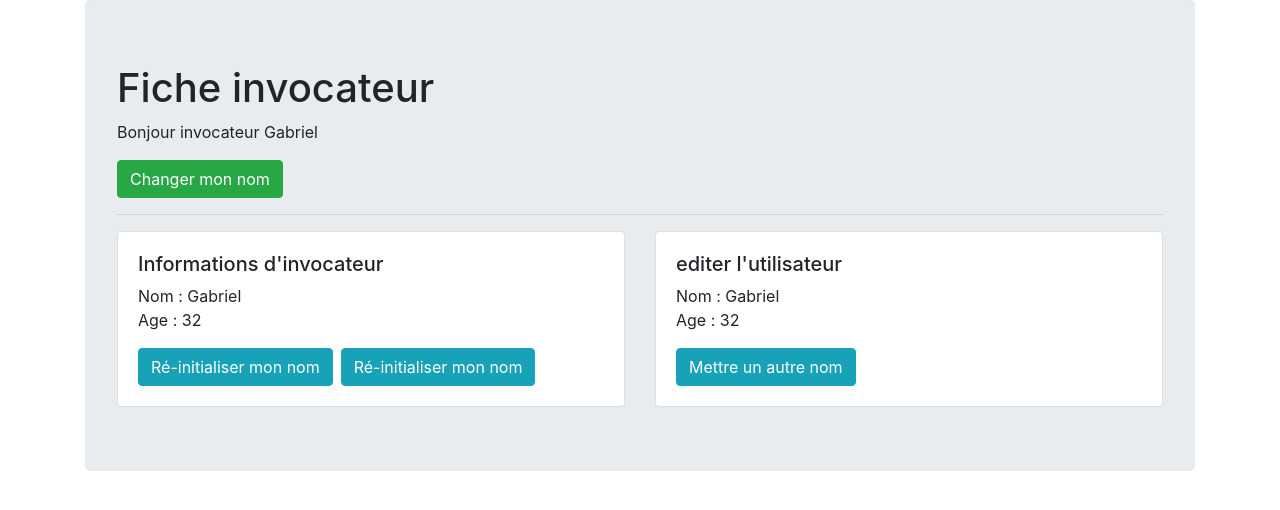
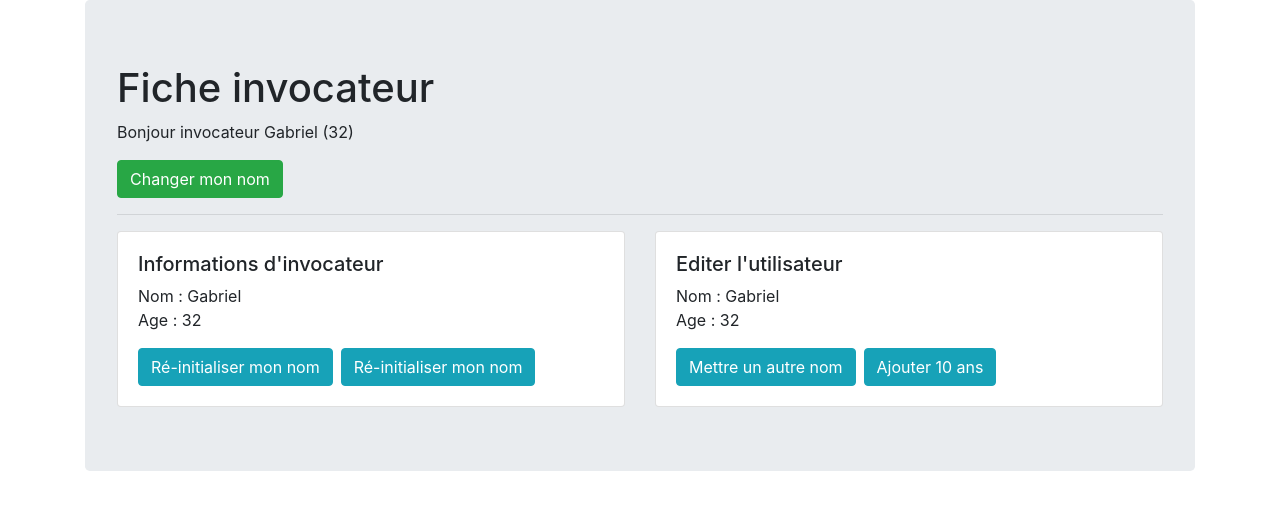
Before and after one commit to gabrielmustiere/vue-wonderful-quote, a Vue app: page / in a window 1280 px wide. Shown: the top 510 px of the page. Built offline with nearby package versions, Linux system fonts and the light colour scheme.

Commit message:
handle age state

```diff
--- a/src/components/User.vue
+++ b/src/components/User.vue
@@ -1,7 +1,7 @@
 <template>
   <div class="jumbotron">
     <h1>{{$ucFirst($t('user.title'))}}</h1>
-    <p>{{$ucFirst($t('user.subtitle',{name: $ucFirst(this.name)}))}}</p>
+    <p>{{$ucFirst($t('user.subtitle',{name: $ucFirst(this.name), age: this.age}))}}</p>
     <button @click="changeName" class="btn btn-success">{{$ucFirst($t('user.changeName.btn.label'))}}</button>
     <hr>
     <div class="row">
@@ -9,10 +9,13 @@
         <user-details :name="name"
                       :age="age"
                       :resetFn="resetName"
-                      @resetName="name = $event"></user-details>
+                      @resetName="name = $event">
+
+        </user-details>
       </div>
       <div class="col">
-        <user-edit :name="name" :age="age"></user-edit>
+        <user-edit :name="name" :age="age" @ageUpdated="age = $event">
+        </user-edit>
       </div>
     </div>
   </div>
--- a/src/components/UserEdit.vue
+++ b/src/components/UserEdit.vue
@@ -1,12 +1,13 @@
 <template>
   <div class="card">
     <div class="card-body">
-      <h5>{{$t('user.userEdit.title')}}</h5>
+      <h5>{{$ucFirst($t('user.userEdit.title'))}}</h5>
       <ul class="list-unstyled">
         <li>{{$ucFirst($t('user.userEdit.name.label'))}} : {{$ucFirst(name)}}</li>
         <li>{{$ucFirst($t('user.userEdit.age.label'))}} : {{age}}</li>
       </ul>
       <button class="btn btn-info" @click="changeName">{{$ucFirst($t('user.userEdit.btn.changeName'))}}</button>
+      <button class="btn btn-info ml-2" @click="ageUpdated">{{$ucFirst($t('user.userEdit.btn.changeAge'))}}</button>
     </div>
   </div>
 </template>
@@ -27,6 +28,10 @@ export default {
   methods: {
     changeName () {
       this.name = 'léon'
+    },
+    ageUpdated () {
+      this.age += 10
+      this.$emit('ageUpdated', this.age)
     }
   }
 }
--- a/src/locales/fr.json
+++ b/src/locales/fr.json
@@ -6,7 +6,7 @@
   },
   "user": {
     "title": "fiche invocateur",
-    "subtitle": "bonjour invocateur {name}",
+    "subtitle": "bonjour invocateur {name} ({age})",
     "changeName": {
       "btn": {
         "label": "changer mon nom"
@@ -35,7 +35,8 @@
         "label": "age"
       },
       "btn": {
-        "changeName": "mettre un autre nom"
+        "changeName": "mettre un autre nom",
+        "changeAge": "Ajouter 10 ans"
       }
     }
   }
```
